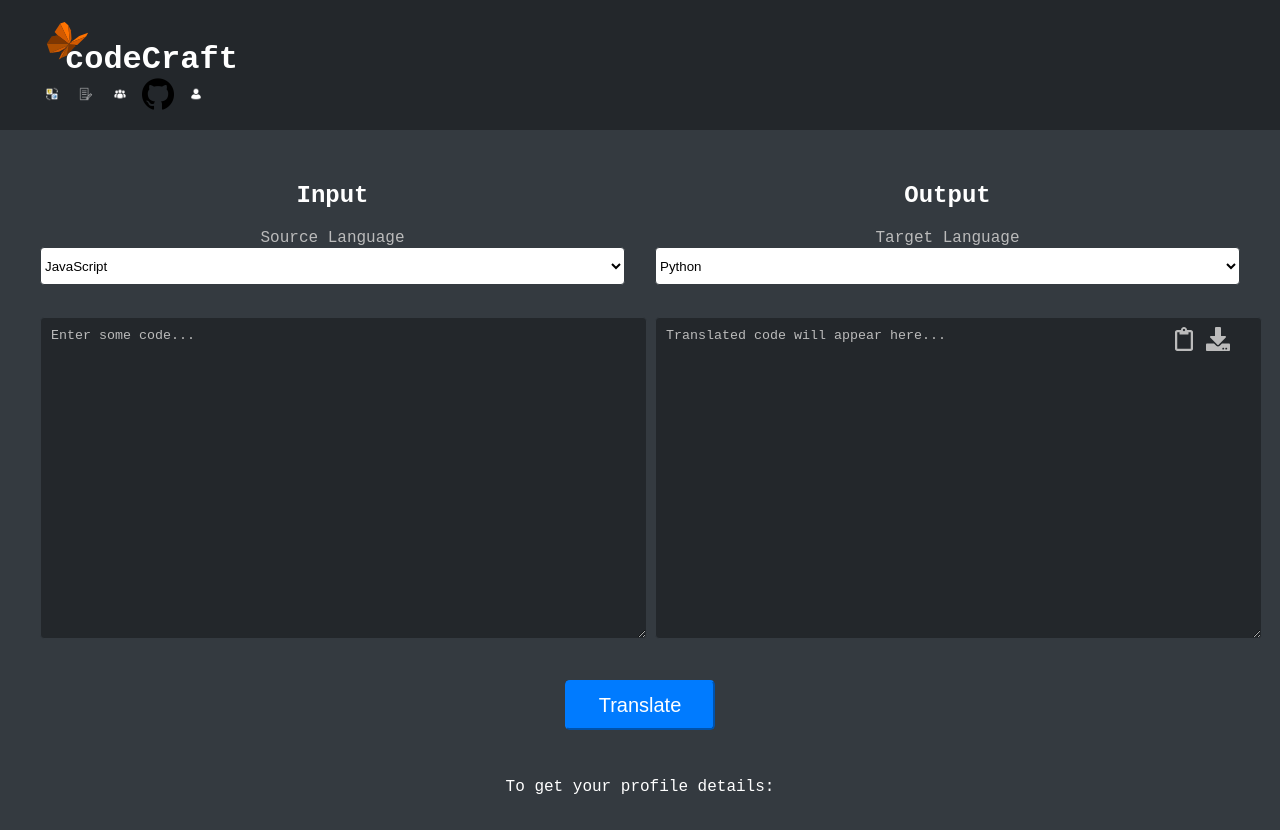
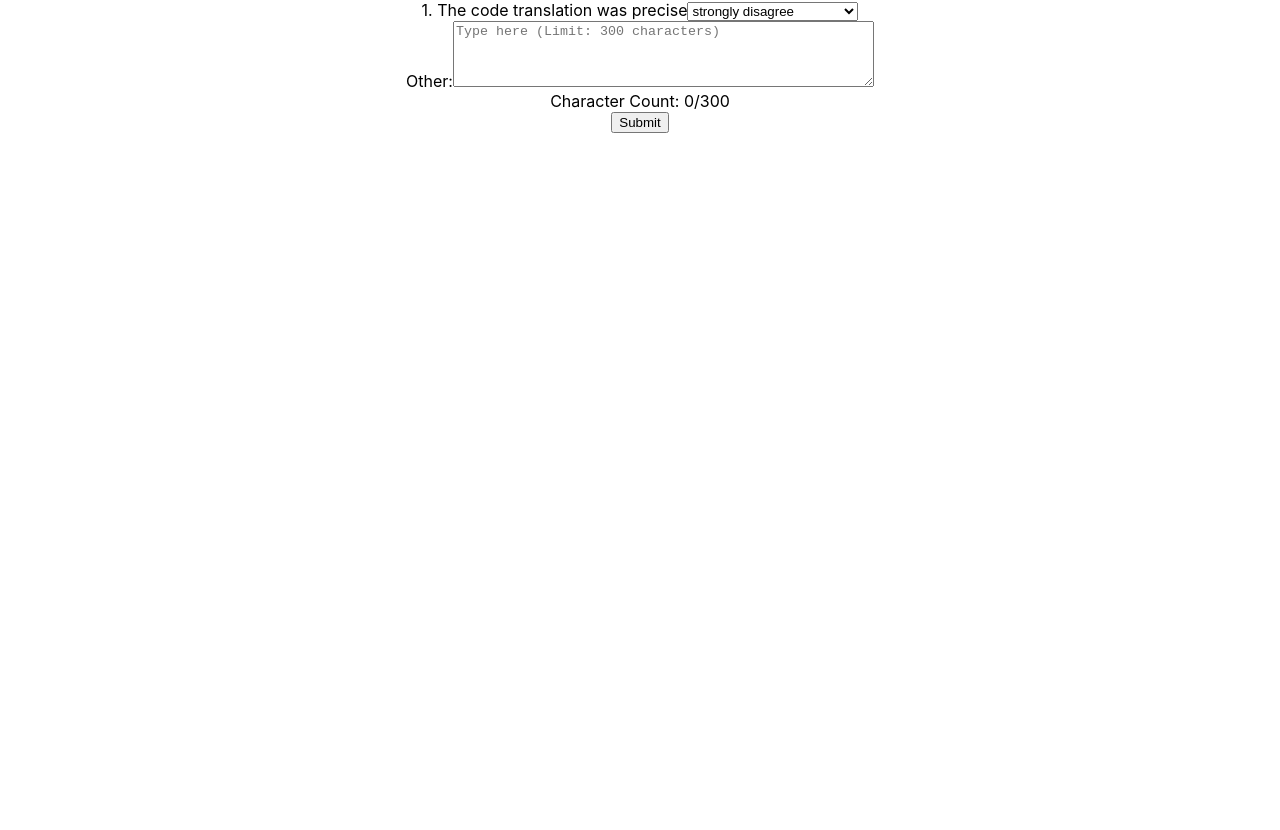
Before and after one commit to TheGoofy-Goobers/CS490_project, a React (Create React App) app in the folder frontend/: page / in a window 1280 px wide. After the commit the page ends 800 px from the top, so only its background shows below. Built offline with nearby package versions, Linux system fonts and the light colour scheme.

Commit message:
proto feeback form

```diff
--- a/frontend/src/App.js
+++ b/frontend/src/App.js
@@ -1,5 +1,6 @@
 import React from 'react';
 import TranslatePage from './components/translatepage/TranslatePage';
+import FeedbackForm from "./components/FeedbackForm/FeedbackForm"
 import './App.css'; // Assuming you have global styles here
 
 
@@ -7,8 +8,8 @@ function App() {
 
   return (
     <div className="App">
-      <TranslatePage />
-
+      {/* <TranslatePage /> */}
+      <FeedbackForm />
     </div>
   );
 }
--- /dev/null
+++ b/frontend/src/components/FeedbackForm/FeedbackForm.jsx
@@ -0,0 +1,56 @@
+import React, { useState } from 'react';
+import { FLASK_URL } from '../../vars.js'
+
+function FeedbackForm() {
+  const [limit, setLimit] = useState(300);
+  const [rating, setRating] = useState('');
+  const [openended, setOpenEnded] = useState('');
+
+
+  const handleSubmit = (event) => {
+    event.preventDefault();
+    // reset
+    setOpenEnded('');
+    setRating('');
+    setLimit(300);
+  };
+
+  const handleChange = (event) => {
+    const inputValue = event.target.value;
+    if (inputValue.length <= limit){
+      setOpenEnded(inputValue);
+    // throw error
+    }
+  }
+
+  return (
+    <form onSubmit={handleSubmit}>
+      <div>
+        <label>1. The code translation was precise</label>
+        <select value={rating} onChange={(e) => setRating(e.target.value)}>
+          <option value="1">strongly disagree</option>
+          <option value="2">somewhat disagree</option>
+          <option value="3">neither agree or disagree</option>
+          <option value="4">somewhat agree</option>
+          <option value="5">strongly agree</option>
+        </select>
+      </div>
+      <div>
+        <label>Other:</label>
+        <textarea
+          value={openended}
+          onChange={handleChange}
+          placeholder={`Type here (Limit: ${limit} characters)`}
+          rows={4}
+          cols={50}
+          />
+        <div>
+          Character Count: {openended.length}/{limit}
+        </div>
+      </div>
+      <button type="submit">Submit</button>
+    </form>
+  );
+}
+
+export default FeedbackForm;
```
Also changed, not shown: frontend/src/components/FeedbackForm/FeedbackForm.css (added).
